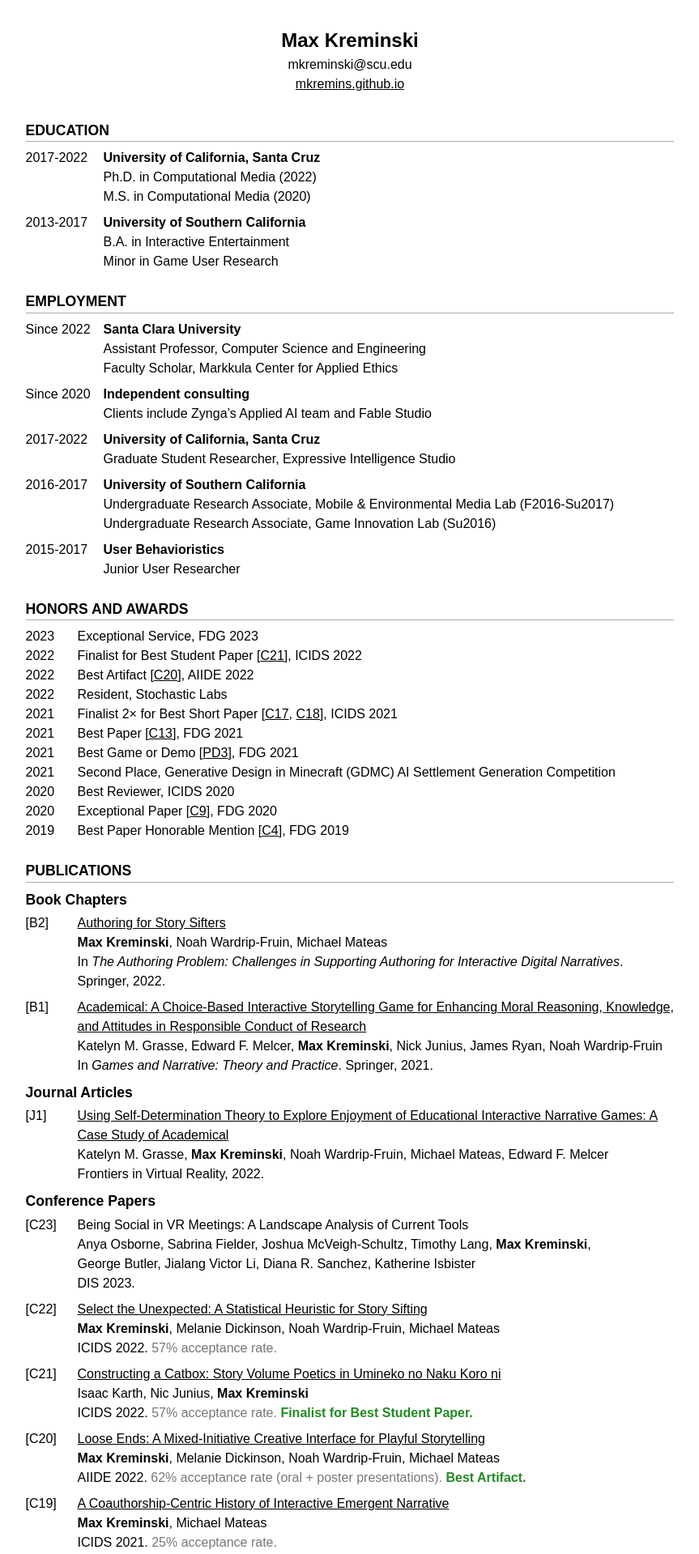
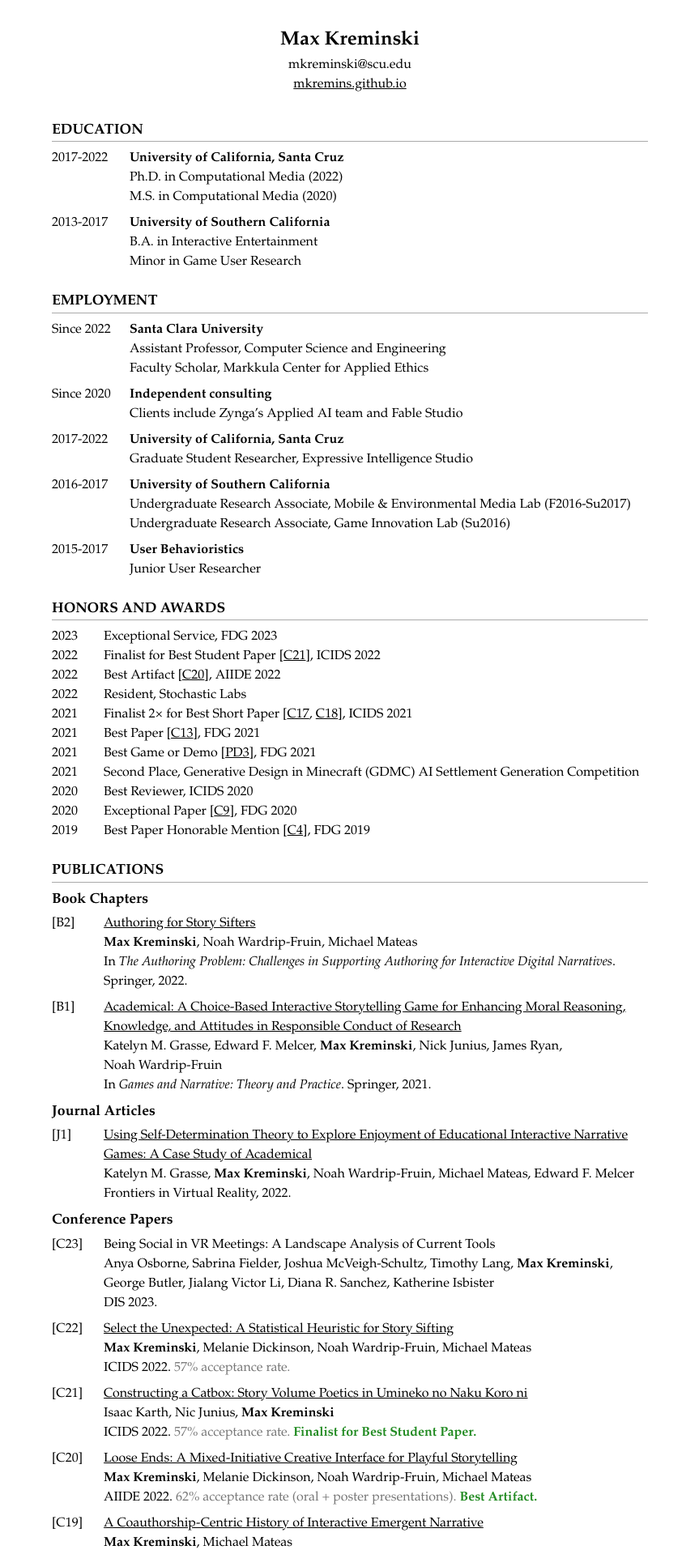
Before and after one commit to mkremins/mkremins.github.io, a Jekyll site: the page built from cv/index.html, in a window 1280 px wide. Shown: the top 1919 px of the page at 81% size, without its empty margins (208-1071 px from the left). Built offline with Jekyll 4.4.1, drawn with Linux system fonts in a browser that asks for light colours; some web fonts are replaced.

Commit message:
Tweak CV typography and content width

```diff
--- a/cv/index.html
+++ b/cv/index.html
@@ -8,7 +8,7 @@ layout: null
   <meta charset="UTF-8">
   <meta name="viewport" content="width=device-width, user-scalable=no">
   <title>Max Kreminski – CV</title>
-  <link rel="stylesheet" type="text/css" href="https://cdn.jsdelivr.net/gh/dreampulse/computer-modern-web-font@master/font/Sans/cmun-sans.css">
+  <!--<link rel="stylesheet" type="text/css" href="https://cdn.jsdelivr.net/gh/dreampulse/computer-modern-web-font@master/font/Sans/cmun-sans.css">-->
   <style>
   /* reset base styles */
   * { box-sizing: border-box; margin: 0; padding: 0; }
@@ -16,8 +16,8 @@ layout: null
   /* basic page structure */
   :root { --left-column-width: 4rem; --wide-left-column-width: 6rem; };
   html { font-size: 16px; }
-  body { font-family: "Computer Modern Sans", sans-serif; line-height: 1.5; }
-  main { margin: 2rem auto; max-width: 94ch; padding: 0 2ch; }
+  body { font-family: Palatino, "Palatino Linotype", "Palatino LT STD", "Book Antiqua", Georgia, serif; line-height: 1.5; }
+  main { margin: 2rem auto; max-width: 96ch; padding: 0 2ch; }
 
   /* page header */
   header { margin-bottom: 2rem; text-align: center; }
```
